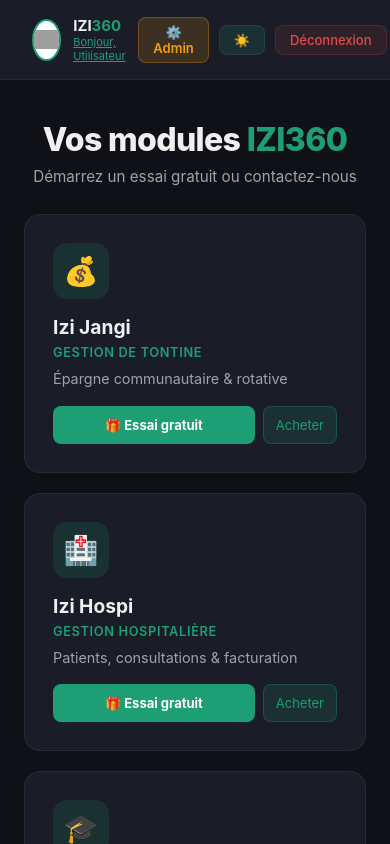
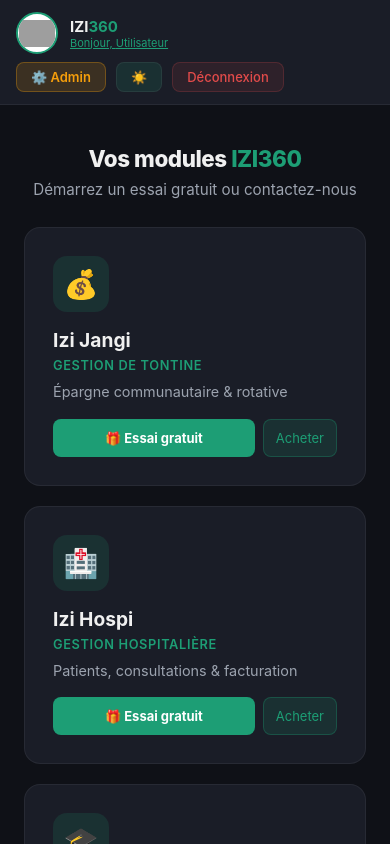
Before and after one commit to laudatemunye-debug/IZI360, a React (Vite) app: page / in a window 390 px wide. Shown: the top 844 px of the page. Built offline with nearby package versions, Linux system fonts and the light colour scheme; no server answers; sample sign-in values are in the browser's storage; grey boxes are pictures that could not be loaded.

Commit message:
Adaptation mobile globale (headers, grilles, modales, sidebar admin)

```diff
--- a/src/index.css
+++ b/src/index.css
@@ -22,3 +22,35 @@ body {
   overflow-x: hidden;
   width: 100%;
 }
+
+
+/* ===== Responsive global (mobile) ===== */
+@media (max-width: 640px) {
+  [style*="grid-template-columns: 1fr 1fr"] {
+    grid-template-columns: 1fr !important;
+  }
+  [style*="padding: 16px 32px"] {
+    padding: 12px 16px !important;
+    flex-wrap: wrap !important;
+    row-gap: 8px !important;
+  }
+  [style*="padding: 32px"] {
+    padding: 16px !important;
+  }
+  [style*="border-radius: 16px"][style*="padding: 20px"] {
+    padding: 16px !important;
+  }
+  h1[style*="font-size: 2rem"] {
+    font-size: 1.4rem !important;
+  }
+  h1[style*="font-size: 1.5rem"] {
+    font-size: 1.15rem !important;
+  }
+}
+
+@media (max-width: 900px) {
+  div[style*="width: 220px"][style*="position: fixed"][style*="height: 100vh"] {
+    width: 78vw !important;
+    max-width: 260px !important;
+  }
+}
--- a/src/pages/admin/Dashboard.jsx
+++ b/src/pages/admin/Dashboard.jsx
@@ -77,7 +77,7 @@ export default function AdminDashboard() {
   const [brevets, setBrevets] = useState([])
   const [showAncienModal, setShowAncienModal] = useState(false)
   const [selectedAncien, setSelectedAncien] = useState(null)
-  const [sidebarOuverte, setSidebarOuverte] = useState(true)
+  const [sidebarOuverte, setSidebarOuverte] = useState(() => typeof window !== 'undefined' ? window.innerWidth > 900 : true)
   const [showFormationModal, setShowFormationModal] = useState(false)
   const [formateurDemandes, setFormateurDemandes] = useState([])
   const [nouvelleFormation, setNouvelleFormation] = useState({ slug: '', titre: '', description: '', lieu: '', duree: '', dateDebut: '', formateur: '' })
```
